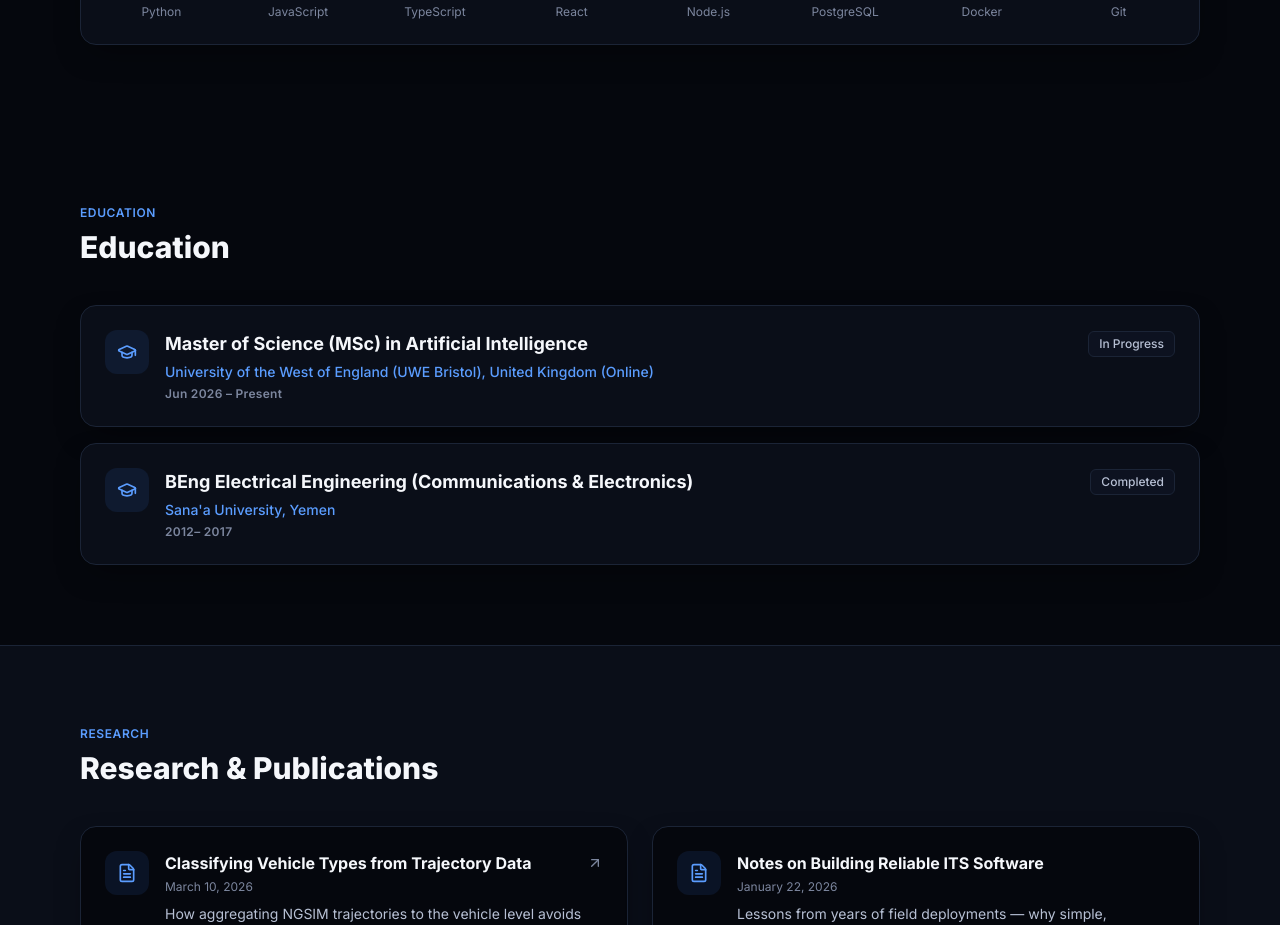
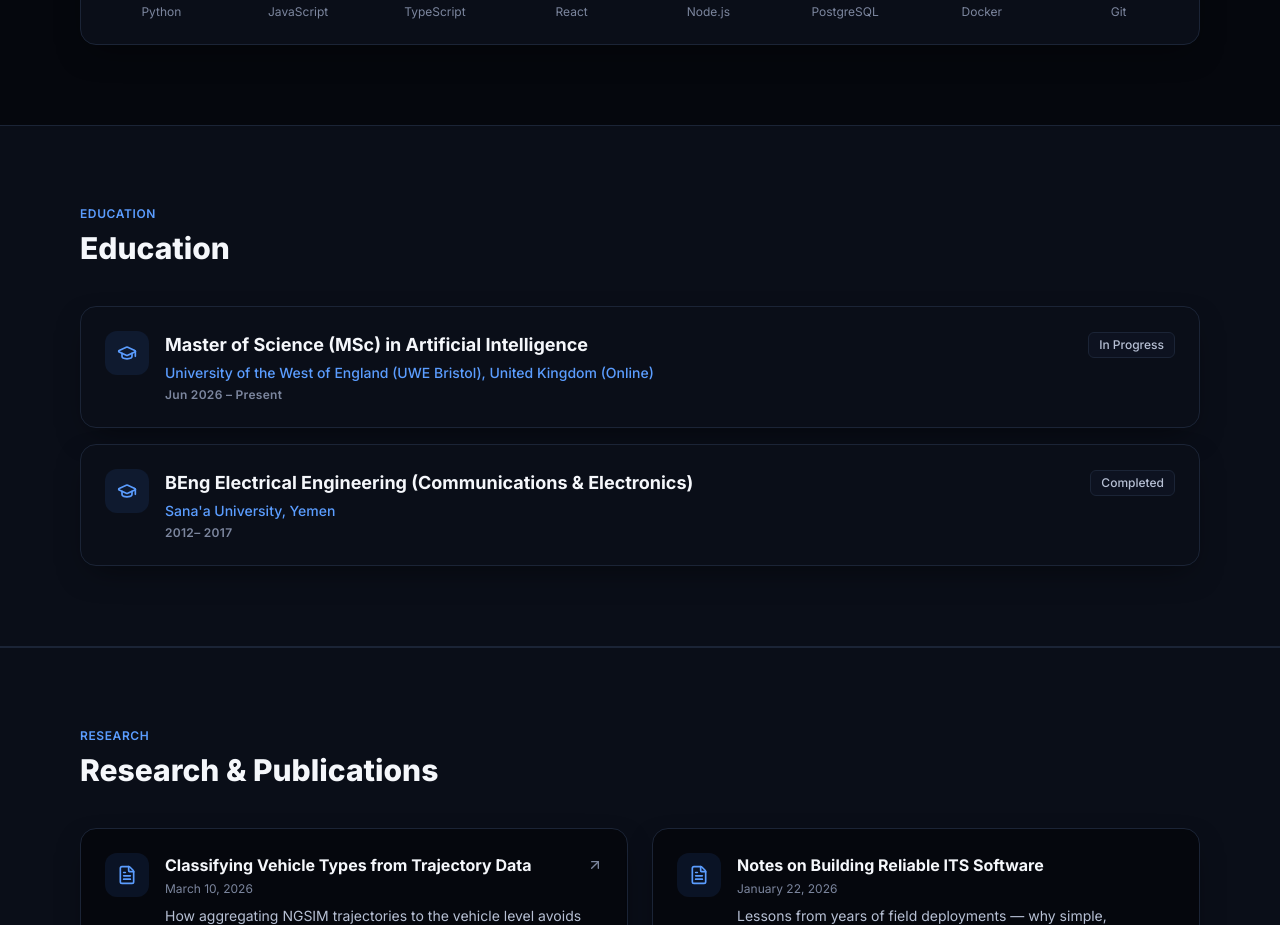
Before and after one commit to Mahyoub88/Mahyoub88.github.io, a React (Vite) app: page / in a window 1280 px wide. Shown: the part 3060-3985 px from the top of the page. Built offline with nearby package versions, Linux system fonts and the light colour scheme.

Commit message:
Update Education.tsx

```diff
--- a/src/components/Education.tsx
+++ b/src/components/Education.tsx
@@ -7,7 +7,7 @@ export function Education() {
   if (content.education.length === 0) return null
 
   return (
-    <section id="education" className="py-20">
+    <section id="education" className="border-y border-[var(--border-1)] bg-[var(--surface-1)] py-20">
       <Container className="max-w-4xl">
         <p className="text-xs font-semibold tracking-wider text-brand-blue-400">EDUCATION</p>
         <h2 className="mt-2 text-3xl font-extrabold text-[var(--text-1)]">Education</h2>
```
